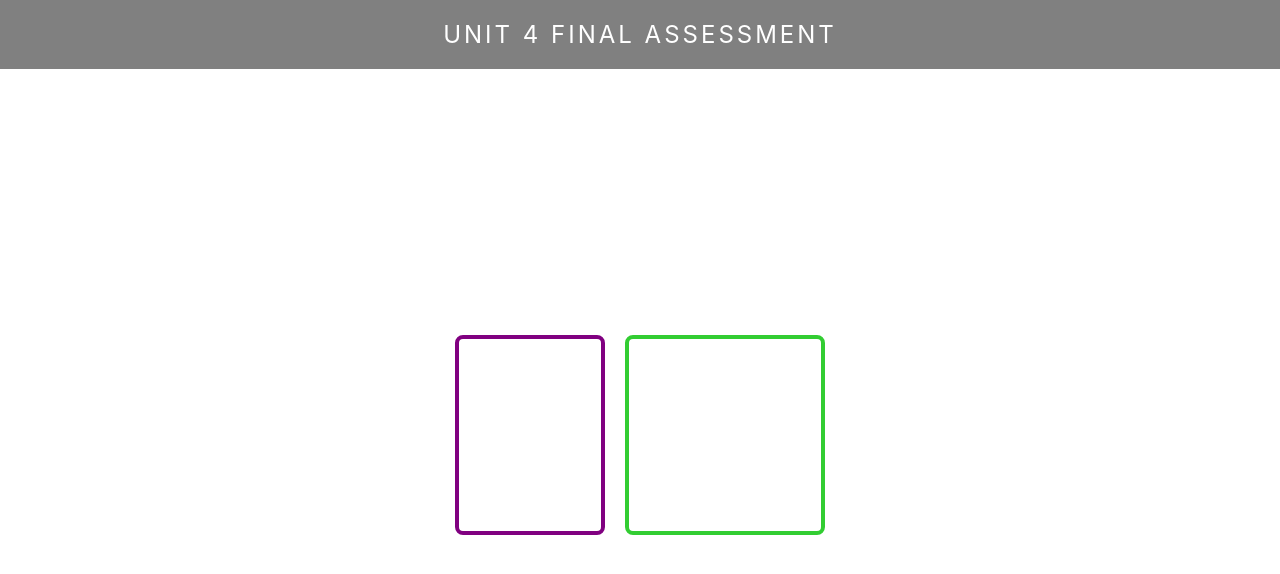
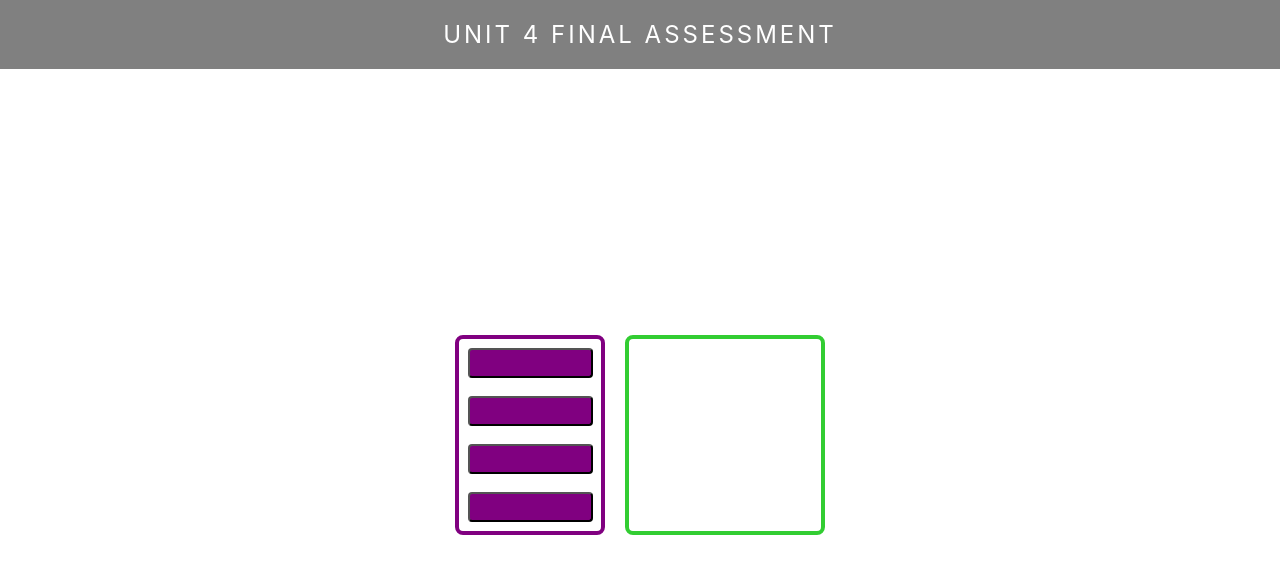
Before and after one commit to TonyPurple/reactunit4assessment, a React (Create React App) app: page / in a window 1280 px wide. Shown: the top 574 px of the page. Built offline with nearby package versions, Linux system fonts and the light colour scheme.

Commit message:
stub up 4 buttons on circle selector

```diff
--- a/src/components/CircleSelector/CircleSelector.jsx
+++ b/src/components/CircleSelector/CircleSelector.jsx
@@ -3,7 +3,12 @@ import './CircleSelector.css'
 
 function circleSelector(props) {
     return (
-        <div className="CircleSelector"></div>
+        <div className="CircleSelector">
+            <button></button>
+            <button></button>
+            <button></button>
+            <button></button>
+        </div>
     )
 }
 export default circleSelector;
```
